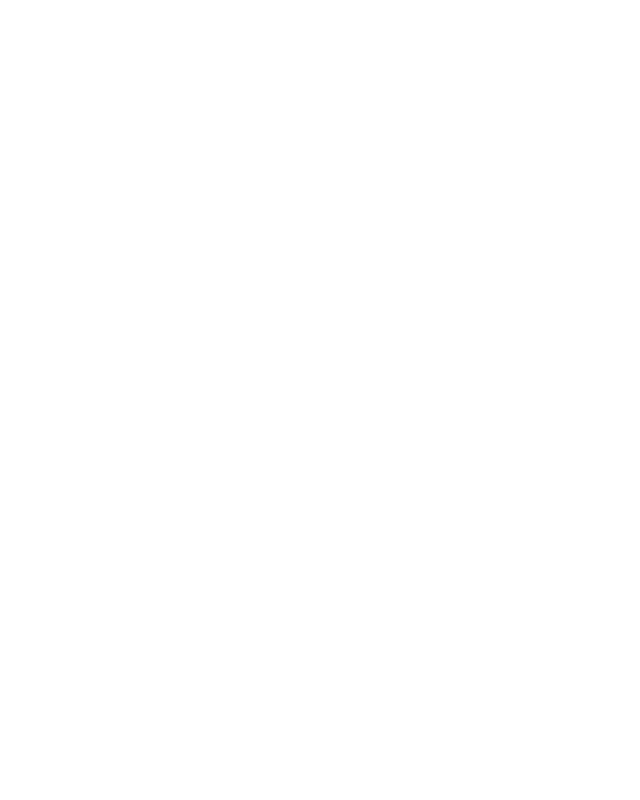
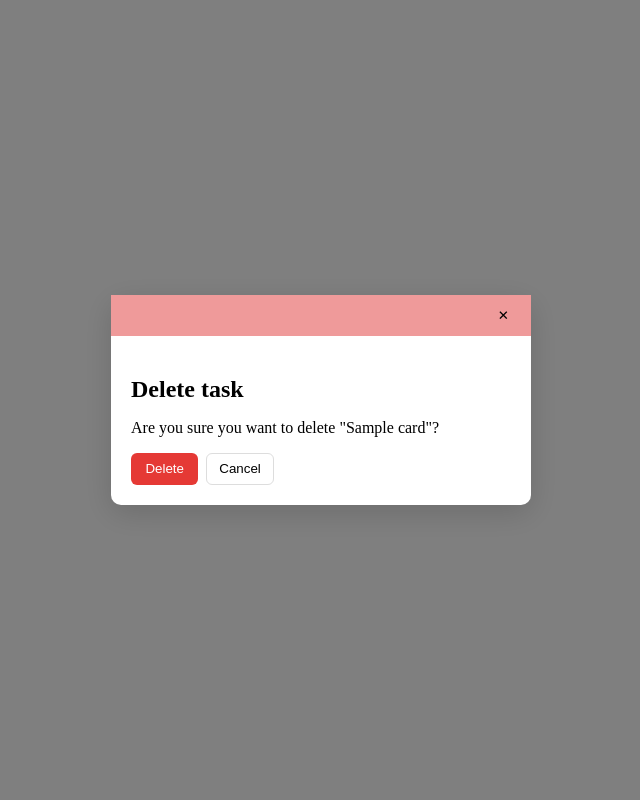
Before and after one commit to fs-apprenticeship/kanban-python-team-a, a Django app: page /cards/1/delete/ in a window 1280 px wide. Before the commit the part shown is empty. Shown: the whole page, without its empty margins (319-959 px from the left). Run offline with Django 4.2, Linux system fonts and the light colour scheme; tables that the repository leaves empty hold one stand-in row (values such as "Sample post").

Commit message:
Delete button added

```diff
--- a/templates/cards/card_delete_confirm.html
+++ b/templates/cards/card_delete_confirm.html
@@ -0,0 +1,95 @@
+<div class="modal-overlay" onclick="closeModal()">
+  <div class="modal" onclick="event.stopPropagation()">
+    <div class="modal-header">
+      <div class="modal-header-bar"></div>
+      <div class="modal-header-actions">
+        <button onclick="closeModal()" class="btn-close">✕</button>
+      </div>
+    </div>
+
+    <div class="modal-body">
+      <h2 class="modal-title">Delete task</h2>
+      <p class="modal-description">
+        Are you sure you want to delete "{{ card.title }}"?
+      </p>
+
+      <div style="display: flex; gap: 0.5rem; margin-top: 1rem">
+        <button
+          hx-delete="/cards/{{ card.id }}/delete/"
+          hx-target="#modal-container"
+          class="btn-primary"
+        >
+          Delete
+        </button>
+
+        <button
+          onclick="closeModal()"
+          class="btn-close"
+          style="
+            background: none;
+            border: 1px solid #ddd;
+            padding: 0.45rem 0.75rem;
+            border-radius: 6px;
+          "
+        >
+          Cancel
+        </button>
+      </div>
+    </div>
+  </div>
+</div>
+
+<style>
+  .modal-overlay {
+    position: fixed;
+    inset: 0;
+    background: rgba(0, 0, 0, 0.5);
+    display: flex;
+    align-items: center;
+    justify-content: center;
+    z-index: 100;
+  }
+  .modal {
+    background: white;
+    border-radius: 10px;
+    width: 100%;
+    max-width: 420px;
+    box-shadow: 0 8px 30px rgba(0, 0, 0, 0.15);
+  }
+  .modal-header {
+    background: #ef9a9a;
+    padding: 0.75rem 1rem;
+    display: flex;
+    justify-content: space-between;
+    align-items: center;
+  }
+  .modal-body {
+    padding: 1.25rem;
+  }
+  .modal-title {
+    font-weight: bold;
+    margin-bottom: 0.5rem;
+  }
+  .btn-primary {
+    background: #e53935;
+    color: white;
+    border: none;
+    padding: 0.5rem 0.9rem;
+    border-radius: 6px;
+    cursor: pointer;
+  }
+  .btn-close {
+    background: none;
+    border: none;
+    cursor: pointer;
+  }
+</style>
+
+<script>
+  function closeModal() {
+    document.getElementById("modal-container").innerHTML = "";
+  }
+  document.addEventListener("keydown", function (e) {
+    if (e.key === "Escape") closeModal();
+  });
+</script>
```
Also changed, not shown: templates/cards/card_detail_modal.html (+43 -28 lines).
